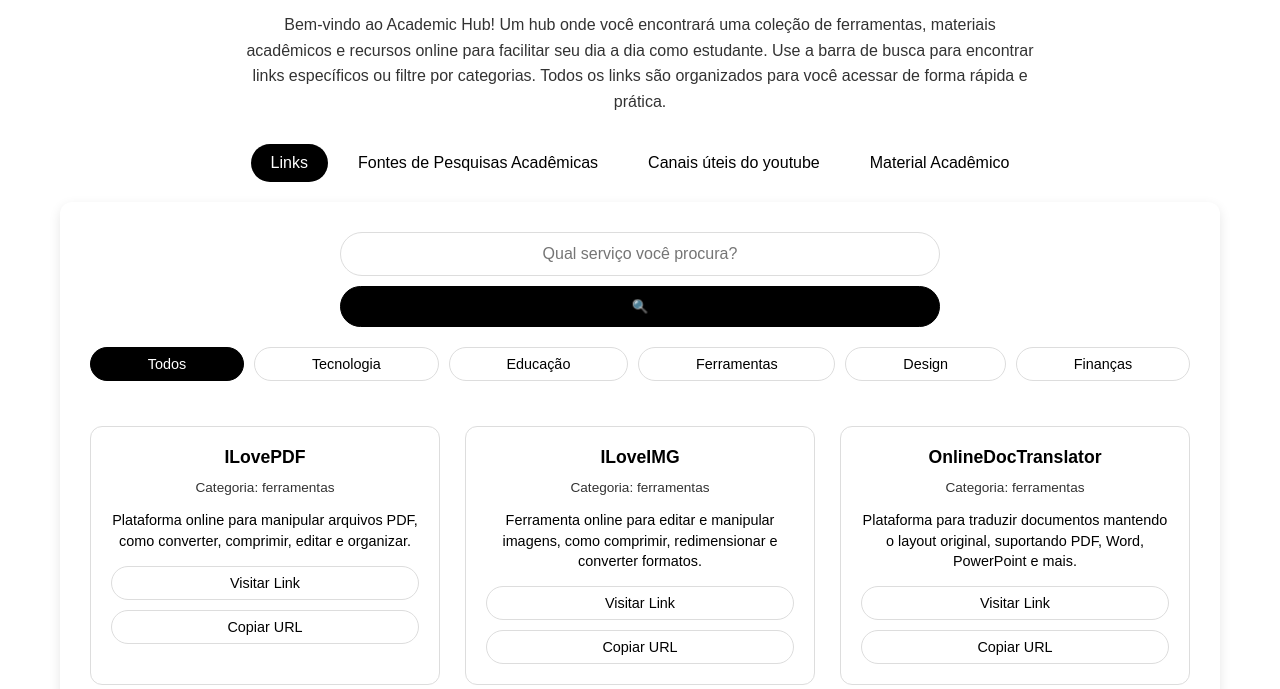
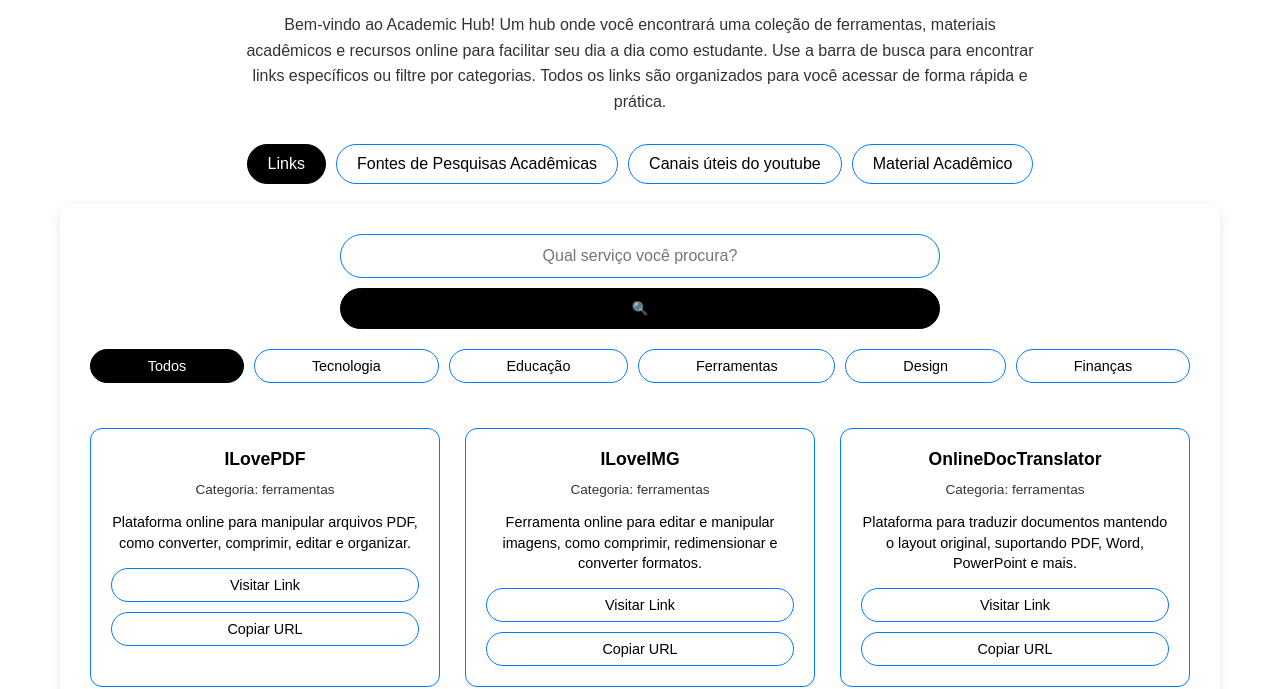
Before and after one commit to Netto01/Academic_hub, a plain HTML site: page index.html in a window 1280 px wide. Shown: the part 123-812 px from the top of the page. Drawn offline with Linux system fonts and the light colour scheme.

Commit message:
Update style.css

```diff
--- a/style.css
+++ b/style.css
@@ -36,22 +36,24 @@
     --background-color: #ffffff;
     --text-color: #000000;
     --card-background: #ffffff;
-    --card-border: #ddd;
+    --card-border: #99ccff; /* AZUL CLARO PARA BORDA NO TEMA CLARO */
     --button-background: #000000;
     --button-text: #ffffff;
     --button-hover-background: #ffffff;
     --button-hover-text: #000000;
+    --blue-border-color: #007bff; /* Nova variável para um azul mais forte para bordas de botão se desejado */
 }
 
 [data-theme="dark"] {
     --background-color: #121212;
     --text-color: #ffffff;
     --card-background: #1e1e1e;
-    --card-border: #333;
+    --card-border: #333; /* Volta para cinza escuro no tema escuro */
     --button-background: #ffffff;
     --button-text: #000000;
     --button-hover-background: #000000;
     --button-hover-text: #ffffff;
+    --blue-border-color: #007bff; /* Mantém a cor para compatibilidade, mas talvez não seja visível */
 }
 
 body {
@@ -127,25 +129,28 @@
 
 .tab-button {
     padding: 10px 20px;
-    border: none;
+    /* Antes: border: none; */
+    border: 1px solid var(--blue-border-color); /* Contorno azul para botões de aba no tema claro */
     background: var(--card-background);
     color: var(--text-color);
     border-radius: 20px;
     cursor: pointer;
     font-size: 1rem;
     transition: all 0.3s ease;
-    white-space: nowrap; /* Evita que o texto quebre linha em si mesmo inicialmente */
-    flex-shrink: 0; /* Impede que os botões encolham mais do que o conteúdo inicial */
+    white-space: nowrap;
+    flex-shrink: 0;
 }
 
 .tab-button.active {
     background: var(--button-background);
     color: var(--button-text);
+    border-color: var(--button-background); /* Borda da cor do background do botão ativo */
 }
 
 .tab-button:hover {
     background: var(--button-hover-background);
     color: var(--button-hover-text);
+    border-color: var(--button-hover-background); /* Borda da cor do background do botão hover */
 }
 
 /* Conteúdo das Abas */
@@ -192,7 +197,8 @@
     margin-bottom: 15px;
     padding: 15px;
     background: var(--background-color);
-    border: 1px solid var(--card-border);
+    /* Antes: border: 1px solid var(--card-border); */
+    border: 1px solid var(--blue-border-color); /* Contorno azul para itens de lista no tema claro */
     border-radius: 8px;
     transition: all 0.3s ease;
 }
@@ -243,9 +249,9 @@
 #searchBar {
     flex: 1;
     padding: 12px 20px;
-    border: 1px solid var(--card-border);
-    border-right: 1px solid var(--card-border); /* Adiciona borda completa */
-    border-radius: 30px; /* Arredonda completamente a barra */
+    /* Antes: border: 1px solid var(--card-border); */
+    border: 1px solid var(--blue-border-color); /* Contorno azul para searchBar no tema claro */
+    border-radius: 30px;
     font-size: 1rem;
     background: var(--card-background);
     color: var(--text-color);
@@ -263,7 +269,7 @@
     border: 1px solid var(--button-background);
     background: var(--button-background);
     color: var(--button-text);
-    border-radius: 30px; /* Arredonda completamente o botão */
+    border-radius: 30px;
     cursor: pointer;
     transition: all 0.3s ease;
     width: 100%; /* Ocupa a largura total */
@@ -283,15 +289,16 @@
 
 .filter-button {
     padding: 8px 16px;
-    border: 1px solid var(--card-border);
+    /* Antes: border: 1px solid var(--card-border); */
+    border: 1px solid var(--blue-border-color); /* Contorno azul para filter-button no tema claro */
     background: var(--card-background);
     color: var(--text-color);
     border-radius: 20px;
     cursor: pointer;
     transition: all 0.3s ease;
     font-size: 0.9rem;
-    flex-grow: 1; /* Permite que os botões cresçam */
-    min-width: 80px; /* Largura mínima para cada filtro */
+    flex-grow: 1;
+    min-width: 80px;
 }
 
 .filter-button.active {
@@ -310,7 +317,8 @@
 
 .card {
     background: var(--card-background);
-    border: 1px solid var(--card-border);
+    /* Antes: border: 1px solid var(--card-border); */
+    border: 1px solid var(--blue-border-color); /* Contorno azul para cards no tema claro */
     border-radius: 12px;
     padding: 20px;
     transition: transform 0.3s ease, box-shadow 0.3s ease, background 0.3s ease;
@@ -367,7 +375,8 @@
 
 .link-actions a {
     text-decoration: none;
-    border: 1px solid var(--card-border);
+    /* Antes: border: 1px solid var(--card-border); */
+    border: 1px solid var(--blue-border-color); /* Contorno azul para link-actions a no tema claro */
     color: var(--text-color);
     background: var(--card-background);
 }
@@ -379,7 +388,8 @@
 }
 
 .link-actions .copy-url {
-    border: 1px solid var(--card-border);
+    /* Antes: border: 1px solid var(--card-border); */
+    border: 1px solid var(--blue-border-color); /* Contorno azul para copy-url no tema claro */
     background: var(--card-background);
     color: var(--text-color);
     cursor: pointer;
@@ -444,7 +454,8 @@
 #canais-uteis ul li {
     padding: 1.8rem;
     background: var(--background-color);
-    border: 1px solid var(--card-border);
+    /* Antes: border: 1px solid var(--card-border); */
+    border: 1px solid var(--blue-border-color); /* Contorno azul para canais-uteis li no tema claro */
     border-radius: 8px;
     transition: all 0.25s cubic-bezier(0.4, 0, 0.2, 1);
     position: relative;
@@ -522,7 +533,8 @@
     margin-top: 40px;
     padding: 20px;
     background: var(--card-background);
-    border: 1px solid var(--card-border);
+    /* Antes: border: 1px solid var(--card-border); */
+    border: 1px solid var(--blue-border-color); /* Contorno azul para donation-section no tema claro */
     border-radius: 12px;
     text-align: center;
 }
```
